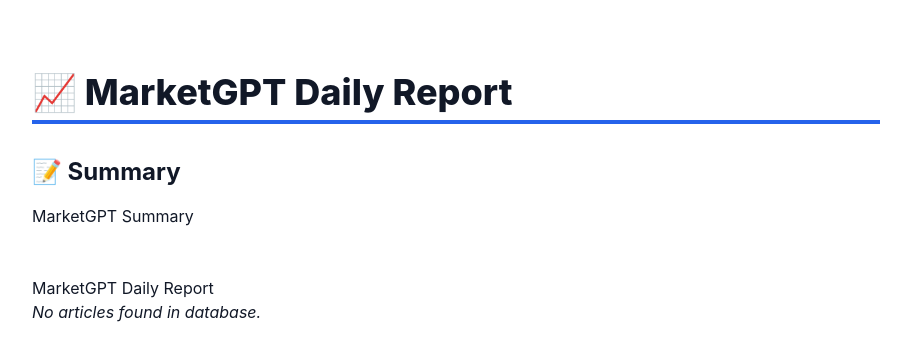
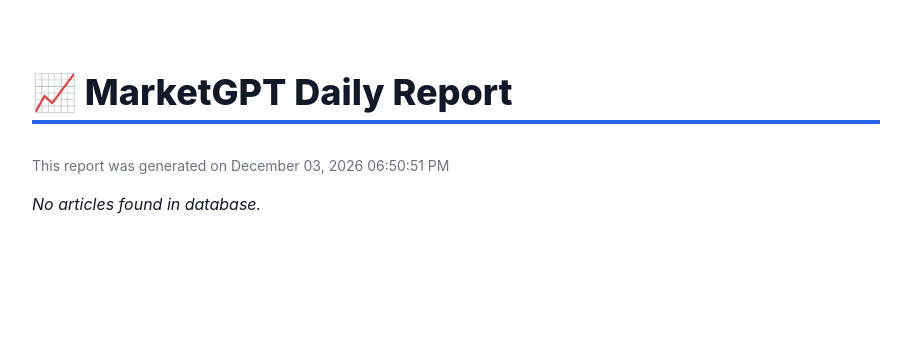
Before and after one commit to JHenzi/MarketGPT, a Flask app: page /report in a window 1280 px wide. Shown: the part 72-433 px from the top of the page, without its empty margins (184-1095 px from the left). Run offline with Flask 3, Linux system fonts and the light colour scheme; some libraries are stand-ins or nearby versions.

Commit message:
summarize the daily report-fixed

```diff
--- a/app.py
+++ b/app.py
@@ -232,34 +232,39 @@ def fetch_and_store(feed_urls, delay_between=1.0):
 
     print(f"[fetch_and_store] Inserted {added} new entries into the database.")
 
+@app.route("/report")
+def view_market_report():
+    report_path = "market_report.md"
+
+    if not os.path.exists(report_path):
+        return "Report not found.", 404
+
+    with open(report_path, "r", encoding="utf-8") as f:
+        report_md = f.read()
+
+    # Get last modified time and format it
+    last_modified_ts = os.path.getmtime(report_path)
+    last_modified_dt = datetime.fromtimestamp(last_modified_ts)
+    last_modified_str = last_modified_dt.strftime("%B %d, %Y %I:%M:%S %p")
 
 
-@app.route("/report")
-def view_market_report():
-    if not os.path.exists("market_report.md"):
-        return "Report not found.", 404
-
-    with open("market_report.md", "r", encoding="utf-8") as f:
-        report_md = f.read()
-
-    # Optional: Load summary if it exists
+    # Optional: summary loading as before...
     summary_md = ""
-    if os.path.exists("market_summary.md"):
-        with open("market_summary.md", "r", encoding="utf-8") as f:
+    summary_path = "market_summary.md"
+    if os.path.exists(summary_path):
+        with open(summary_path, "r", encoding="utf-8") as f:
             summary_md = f.read()
 
-    # Convert both to HTML
     report_html = markdown.markdown(
         report_md, extensions=["extra", "toc", "sane_lists"]
     )
-    summary_html = markdown.markdown(
-        summary_md, extensions=["extra", "toc", "sane_lists"]
-    ) if summary_md else ""
+    summary_html = markdown.markdown(summary_md, extensions=["extra", "toc", "sane_lists"]) if summary_md else ""
 
     return render_template(
         "report.html",
         report_html=report_html,
-        summary_html=summary_html
+        summary_html=summary_html,
+        last_modified=last_modified_str
     )
 
 @app.route("/sources", methods=["GET", "POST"])
@@ -471,8 +476,8 @@ def generate_market_report(collection, model, top_k=10, output_path="market_repo
     Generate market report by first fetching all today's articles, then classifying them
     using sentence transformers similarity scoring.
     """
-    report_lines = ["# MarketGPT Daily Report\n"]
-
+    # report_lines = ["# MarketGPT Daily Report\n"]
+    report_lines = [""]
     try:
         # First, try to get all articles for today without any vector search
         # This avoids the hnswlib KeyError issue
@@ -1085,7 +1090,7 @@ def summarize_market_report(input_path="market_report.md", output_path="market_s
 
     # Step 4: Write output
     with open(output_path, "w", encoding="utf-8") as f:
-        f.write("# MarketGPT Summary\n\n")
+        # f.write("# MarketGPT Summary\n\n")
         f.write(summary.strip())
 
     print(f"[✅] Market summary saved to {output_path}")
--- a/market_summary.md
+++ b/market_summary.md
@@ -1,15 +1,10 @@
-# MarketGPT Summary
+Here's a concise summary of the market report, broken down into 8 bullet points:
 
-Here’s a concise summary of the market report, incorporating key trends and events:
-
-*   **Strong US Market Momentum:** U.S. stocks are at record highs despite economic uncertainty, driven by tech sector gains (Meta, Oracle) and investor optimism.
-*   **Tech Sector Surge:** Analyst predictions suggest a potential “summer of $4 trillion” for mega-cap technology companies like Meta and others, fueled by AI investments.
-*   **Stablecoin Developments:** Circle is pursuing a national bank charter, signaling increased regulatory scrutiny and potential shifts in the stablecoin market.
-*   **Bitcoin Rebound:** Bitcoin’s price chart shows signs of improvement, according to Trivariate analysts, suggesting a potential shift in investor sentiment.
-*   **Inflation Watch:** Germany's inflation fell to 2%, potentially easing pressure on the European Central Bank (ECB). China is experiencing deflationary pressures.
-*   **Interest Rate Opportunity:** BlackRock’s Rick Rieder highlights an “generational opportunity” for income-generating investments.
-*   **Geopolitical Trade Tensions:** The U.S.-China trade relationship remains complex, with tariffs impacting industries like clean energy and ongoing scrutiny of Chinese oil imports.
-*   **Corporate Acquisitions & Innovation:** Home Depot is pursuing strategic acquisitions (GMS), while Robinhood is experimenting with tokenized stocks and OpenAI/SpaceX partnerships. Meta is significantly investing in AI talent. BP faces potential takeover interest.
-*  **Rising Mortgage Delinquencies**: There’s a concerning rise in mortgage delinquencies, warranting investor attention.
-
-Would you like me to elaborate on any of these points or provide more detail about a specific area?
+*   **Strong U.S. Market Performance:** Stocks are at record highs despite economic uncertainty, with notable gains in sectors like technology (Meta, Oracle) and AI-focused investments.
+*   **Stablecoin Development:** Circle is pursuing a national bank charter, signaling potential regulatory shifts for the stablecoin market.
+*   **Tech Giants Surge:** Analyst predictions suggest significant growth for large tech companies ("Mag 7") with potential market caps exceeding $4 trillion this summer.
+*   **Bitcoin Positive Trend:** Trading patterns in Bitcoin are showing signs of improvement, according to one analyst’s assessment.
+*   **Inflation Monitoring:** Germany's inflation rate fell unexpectedly, potentially influencing the European Central Bank’s monetary policy.
+*   **Industry Acquisitions:** Home Depot is acquiring GMS and Robinhood is launching tokenized stock offerings, reflecting strategic shifts within the retail and financial sectors.
+*   **Geopolitical Trade Dynamics:** The U.S.-China trade relationship remains complex with tariffs impacting specific industries (e.g., clean energy), while NATO nations are increasing defense spending.
+*  **AI Investment & Concerns**: Meta is investing heavily in AI, while concerns remain about Home Depot’s expansion strategy and potential challenges for the Clean Energy sector due to new regulations.
--- a/templates/report.html
+++ b/templates/report.html
@@ -20,6 +20,7 @@
     <h1 class="text-4xl font-extrabold mb-8 border-b-4 border-blue-600 pb-2">
       📈 MarketGPT Daily Report
     </h1>
+    <p class="text-sm text-gray-500 mb-4">This report was generated on {{ last_modified }}</p>
     {% if summary_html %}
     <div class="summary-section mb-12">
       <h2 class="text-2xl font-bold mb-4">📝 Summary</h2>
@@ -33,6 +34,5 @@
       {{ report_html | safe }}
     </div>
   </main>
-
 </body>
 </html>
```
